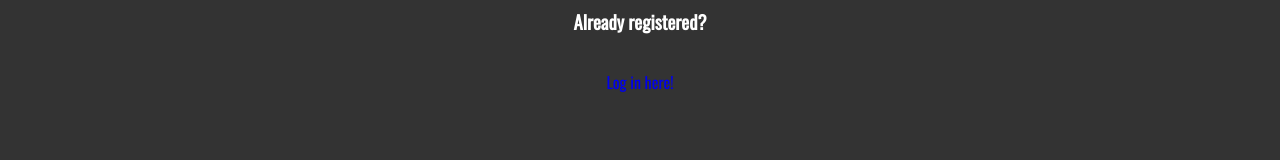
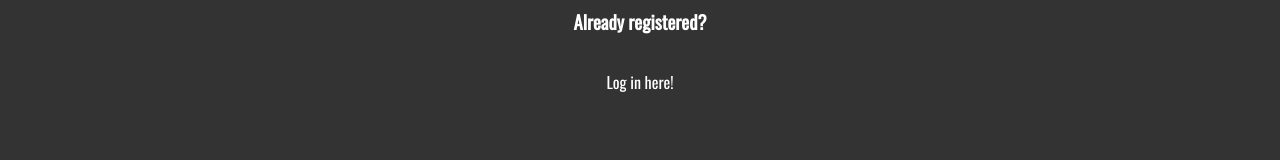
Before and after one commit to chaselancaster/nosmallstreamer-frontend, a React (Create React App) app: page / in a window 1280 px wide. Both pictures are taken after a click on the item "REGISTER". Shown: the part 560-720 px from the top of the page. Built offline with nearby package versions, Linux system fonts and the light colour scheme.

Commit message:
fix color of login here and register here p tags

```diff
--- a/src/Component/Login/Login.css
+++ b/src/Component/Login/Login.css
@@ -9,10 +9,6 @@
 
 .login-parent-container h1 {
   color: white;
-}
-
-.login-form-container {
-  /* background-color: gray; */
 }
 
 .login-form {
@@ -31,6 +27,7 @@
 
 .login-form p {
   margin: 0;
+  color: white;
 }
 
 .input {
--- a/src/Component/NavBar/NavBar.css
+++ b/src/Component/NavBar/NavBar.css
@@ -49,6 +49,10 @@ ul {
 } */
 
 a {
+  text-decoration: none;
+}
+
+a:visited {
   text-decoration: none;
 }
 
--- a/src/Component/Register/Register.css
+++ b/src/Component/Register/Register.css
@@ -29,3 +29,7 @@
 .register-form button {
   margin-top: 20px;
 }
+
+.register-form p {
+  color: white;
+}
```
Also changed, not shown: 1 other file (tests, documents, lock files or other folders).
